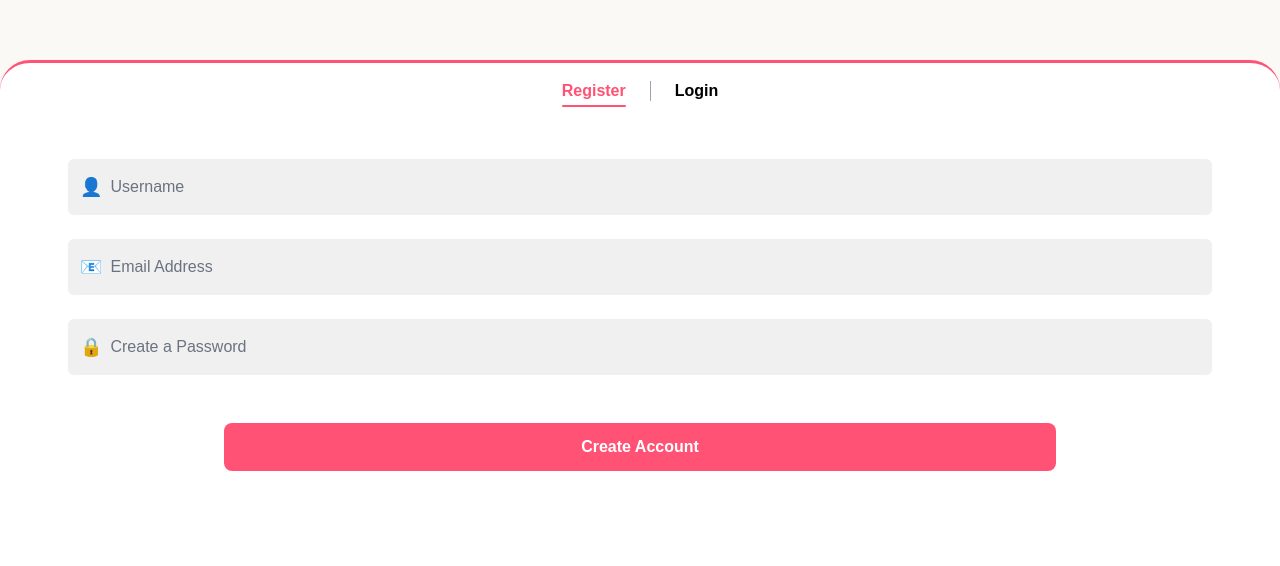
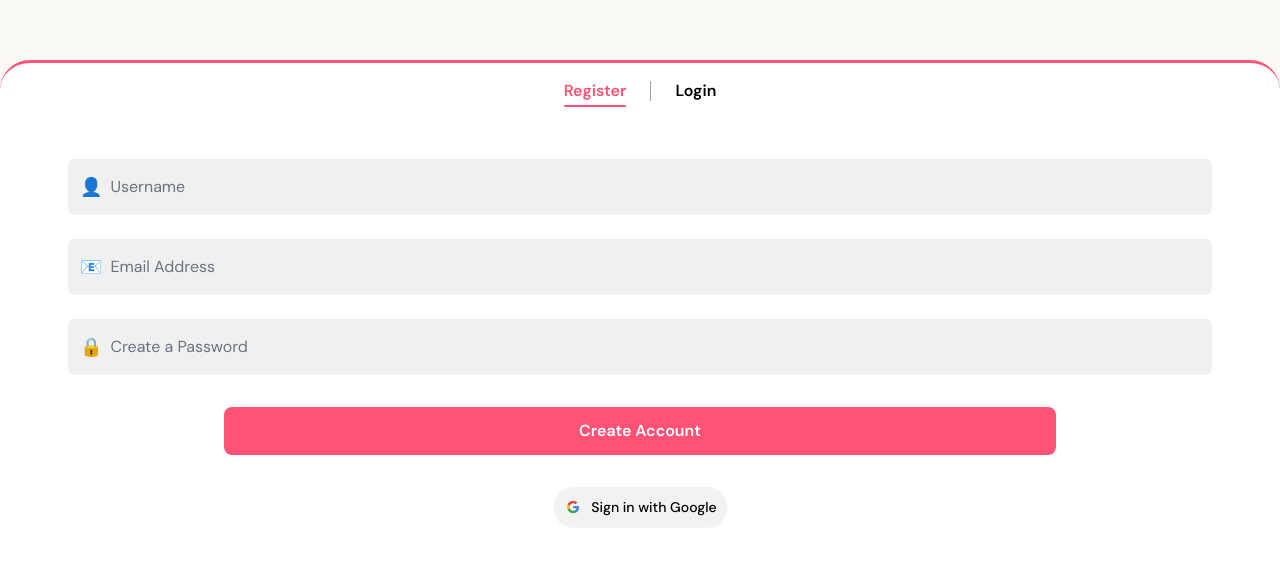
Before and after one commit to kahitoz-infra/kahitoz-japanese-app, a Next.js app: page / in a window 1280 px wide. Shown: the part 180-746 px from the top of the page. Built offline with nearby package versions, Linux system fonts and the light colour scheme.

Commit message:
Updated the Font and Layout for Dark Mode for the Login Page

```diff
--- a/app/Screens/Login.js
+++ b/app/Screens/Login.js
@@ -14,7 +14,7 @@ export default function Login() {
   }, []);
 
   return (
-    <div className="h-screen flex flex-col justify-end bg-[#FAF9F6] font-inter">
+    <div className="h-screen flex flex-col justify-end bg-[#FAF9F6] dark:bg-[#333333] font-sans">
       {/* Logo */}
       <motion.div
         initial={{ opacity: 0, y: -20 }}
@@ -33,18 +33,18 @@ export default function Login() {
       </motion.div>
 
       {/* Main Container */}
-      <div className="flex flex-col w-full h-[70vh] p-4 gap-y-4 bg-white border-t-[3px] border-[#FF5274] rounded-t-[30px] shadow-md fixed bottom-0 left-0">
+      <div className="flex flex-col w-full h-[70vh] p-4 gap-y-4 bg-white dark:bg-[#353839] border-t-[3px] border-[#FF5274] dark:border-[#FF9676] rounded-t-[30px] shadow-md fixed bottom-0 left-0">
         {/* Tabs */}
         <div className="flex justify-center items-center mb-10">
           <button
             onClick={() => setActiveTab('register')}
             className={`text-md font-semibold transition-colors relative ${
-              activeTab === 'register' ? 'text-[#FF5274]' : 'text-black'
+              activeTab === 'register' ? 'text-[#FF5274] dark:text-[#FF9676]' : 'text-black dark:text-[#FF9676]'
             }`}
           >
             Register
             {activeTab === 'register' && (
-              <span className="absolute -bottom-1 left-0 w-full h-[2px] bg-[#FF5274] rounded" />
+              <span className="absolute -bottom-1 left-0 w-full h-[2px] bg-[#FF5274] dark:bg-[#FF9676] rounded" />
             )}
           </button>
 
@@ -54,12 +54,12 @@ export default function Login() {
           <button
             onClick={() => setActiveTab('login')}
             className={`text-md font-semibold transition-colors relative ${
-              activeTab === 'login' ? 'text-[#FF5274]' : 'text-black'
+              activeTab === 'login' ? 'text-[#FF5274] dark:text-[#FF9676]' : 'text-black dark:text-[#FF9676]'
             }`}
           >
             Login
             {activeTab === 'login' && (
-              <span className="absolute -bottom-1 left-0 w-full h-[2px] bg-[#FF5274] rounded" />
+              <span className="absolute -bottom-1 left-0 w-full h-[2px] bg-[#FF5274] dark:bg-[#FF9676] rounded" />
             )}
           </button>
         </div>
@@ -87,8 +87,23 @@ export default function Login() {
                 </>
               )}
 
-              <button className="w-2/3 h-12 bg-[#FF5274] text-white rounded-lg font-semibold mt-6 hover:opacity-90 transition-all">
+              {/* Main Button */}
+              <button className="w-2/3 h-12 bg-[#FF5274] dark:bg-[#F66538] text-white rounded-lg font-semibold mt-2 hover:opacity-90 transition-all">
                 {activeTab === 'register' ? 'Create Account' : 'Sign In'}
+              </button>
+
+              {/* Sign in with Google */}
+              <button
+                className="w-[173px] h-[40px] mt-8 bg-[#f2f2f2]: dark bg-[#f2f2f2] rounded-full text-black font-medium flex items-center justify-center gap-2 shadow-sm hover:opacity-90 transition-all"
+              >
+                <Image
+                  src="/google-logo.webp"
+                  alt="Google Icon"
+                  width={20}
+                  height={20}
+                  className="object-contain"
+                />
+                <span className="text-sm">Sign in with Google</span>
               </button>
             </motion.div>
           )}
@@ -101,12 +116,12 @@ export default function Login() {
 // Input Component
 function Input({ placeholder, icon, type = 'text' }) {
   return (
-    <div className="w-11/12 mb-6 flex items-center bg-[#F0F0F0] rounded-md px-3 h-14 text-gray-600">
+    <div className="w-11/12 mb-6 flex items-center bg-[#F0F0F0] dark:bg-[#f1f1f1] rounded-md px-3 h-14 text-gray-600 dark:text-white">
       <span className="mr-2 text-lg">{icon}</span>
       <input
         type={type}
         placeholder={placeholder}
-        className="bg-transparent flex-1 outline-none placeholder-gray-500 text-black"
+        className="bg-transparent flex-1 outline-none placeholder-gray-500 text-black dark:text-white"
       />
     </div>
   );
--- a/app/layout.js
+++ b/app/layout.js
@@ -1,27 +1,19 @@
-import { Geist, Geist_Mono } from "next/font/google";
+// layout.js
+import { DM_Sans } from "next/font/google";
 import "./globals.css";
 
-const geistSans = Geist({
-    variable: "--font-geist-sans",
-    subsets: ["latin"],
+const dmSans = DM_Sans({
+  variable: "--font-dm-sans",
+  subsets: ["latin"],
+  display: "swap",
 });
 
-const geistMono = Geist_Mono({
-    variable: "--font-geist-mono",
-    subsets: ["latin"],
-});
-
-export const metadata = {
-    title: "Zen Kanji",
-    description: "Generated by create next app",
-};
-
 export default function RootLayout({ children }) {
-    return (
-        <html lang="en">
-        <body className={`${geistSans.variable} ${geistMono.variable} antialiased`}>
+  return (
+    <html lang="en" className={dmSans.variable}>
+      <body className="font-sans antialiased">
         {children}
-        </body>
-        </html>
-    );
+      </body>
+    </html>
+  );
 }
--- a/package.json
+++ b/package.json
@@ -13,6 +13,7 @@
     "@capacitor/cli": "^7.2.0",
     "@capacitor/core": "^7.2.0",
     "@capacitor/ios": "^7.2.0",
+    "@next/font": "^14.2.15",
     "formidable": "^3.5.2",
     "framer-motion": "^12.12.2",
     "lucide-react": "^0.511.0",
--- a/tailwind.config.mjs
+++ b/tailwind.config.mjs
@@ -7,6 +7,9 @@ export default {
   ],
   theme: {
     extend: {
+      fontFamily: {
+        sans: ['var(--font-dm-sans)', 'sans-serif'],
+      },
       colors: {
         background: "var(--background)",
         foreground: "var(--foreground)",
```
Also changed, not shown: 1 other file (tests, documents, lock files or other folders).
